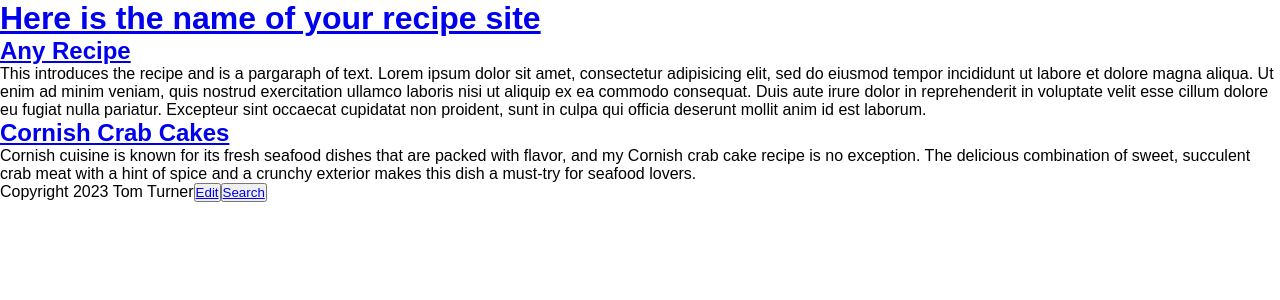
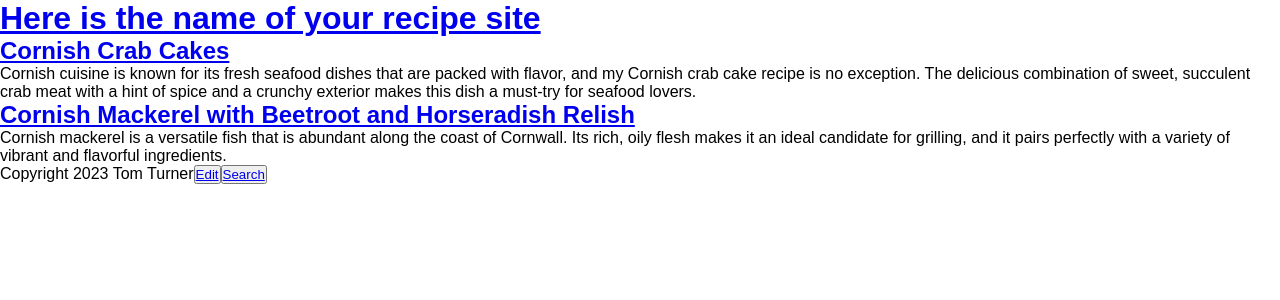
Before and after one commit to Tomturner11/CornishCatch, a Jekyll site: the page built from pages/recipelisting.md, in a window 1280 px wide. Shown: the top 300 px of the page. Built offline with Jekyll 4.4.1, drawn with Linux system fonts in a browser that asks for light colours; some of the changed lines change nothing that is shown.

Commit message:
Update Recipe “recipe2”

```diff
--- a/_recipes/recipe2.md
+++ b/_recipes/recipe2.md
@@ -1,32 +1,50 @@
 ---
+title: Cornish Mackerel with Beetroot and Horseradish Relish
+date: 2019-10-19
+order: 2
 layout: recipe
-title: Any Recipe
-date: 2019-10-19
 published: true
-order: 1
 ---
-This introduces the recipe and is a pargaraph of text. Lorem ipsum dolor sit amet, consectetur adipisicing elit, sed do eiusmod tempor incididunt ut labore et dolore magna aliqua. Ut enim ad minim veniam, quis nostrud exercitation ullamco laboris nisi ut aliquip ex ea commodo consequat. Duis aute irure dolor in reprehenderit in voluptate velit esse cillum dolore eu fugiat nulla pariatur. Excepteur sint occaecat cupidatat non proident, sunt in culpa qui officia deserunt mollit anim id est laborum.
+Cornish mackerel is a versatile fish that is abundant along the coast of Cornwall. Its rich, oily flesh makes it an ideal candidate for grilling, and it pairs perfectly with a variety of vibrant and flavorful ingredients.
+
+My recipe for Cornish Mackerel with Beetroot and Horseradish Relish showcases the bold flavors of this fish, combining it with the tangy sweetness of cooked beetroot and the sharp heat of horseradish. These flavors are brought together in a relish that provides a perfect complement to the delicate and flaky texture of the mackerel.
+
+This dish is not only delicious, but it is also incredibly nutritious, as mackerel is an excellent source of omega-3 fatty acids, which are essential for maintaining good health. With this recipe, you can enjoy the benefits of this superfood while also indulging in a delectable and satisfying meal.
+
+Whether you're a seafood lover or simply looking to explore new flavor combinations, my Cornish Mackerel with Beetroot and Horseradish Relish recipe is sure to impress.
+
+
+
+![Generated by DALL-E 2](../uploads/dall·e-2023-03-14-17.51.02-cornish-grilled-mackerel-with-beetroot-and-horseradish-relish.png "Cornish Mackerel with Beetroot and Horseradish Relish")
 
 ## Ingredients
 
-- prehenderit deserunt veniam sunt et.
-- Nulla ea est commodo minim quis.
-- Amet cillum mollit cupidatat sunt tempor qui quis sunt ipsum.
+* 4 Cornish mackerel fillets
+* Salt and black pepper
+* 2 tbsp olive oil
+* 2 medium-sized beetroot, cooked and peeled
+* 2 tbsp grated horseradish
+* 1 tbsp white wine vinegar
+* 1 tsp honey
+* 1 tbsp chopped parsley
 
 ## Method
 
-Veniam culpa ea cillum est qui ullamco velit esse labore. Proident aute irure dolore aliqua dolor reprehenderit duis enim eiusmod. Magna voluptate fugiat nulla sunt nostrud sit. Sit cupidatat cillum culpa sint ex eu.
+Preheat the grill to medium-high heat.
 
-Ullamco ullamco voluptate et nostrud aliquip nostrud cillum laboris qui ipsum cillum ad irure. Enim sunt proident cillum consectetur velit nostrud aliquip excepteur consequat officia laboris. Aute est qui exercitation voluptate irure dolor reprehenderit id laborum proident. Lorem eu proident est duis irure non est nostrud.
+Season the mackerel fillets with salt and black pepper, and brush with olive oil.
 
-Dolore commodo consequat proident adipisicing consectetur ut consequat et enim quis non excepteur cupidatat. Nostrud eiusmod aute proident in ex cupidatat enim. Nulla aliquip mollit incididunt aliqua velit do nisi. Ullamco magna ad culpa dolor sint mollit.
+Grill the mackerel fillets for 3-4 minutes on each side, or until cooked through.
 
-Ullamco esse Lorem nostrud consectetur elit. Veniam do excepteur exercitation adipisicing aliquip pariatur aliqua tempor minim. Nisi aute ut elit ut labore esse amet veniam ad sint ullamco minim est. Amet id non velit quis sit aliquip reprehenderit nisi ipsum pariatur sint enim reprehenderit. Qui id proident Lorem duis do nulla enim laboris commodo eu in enim esse.
+While the mackerel is grilling, prepare the relish.
 
-### For the sauce
+Grate the cooked beetroot into a mixing bowl.
 
-Lorem ipsum dolor sit amet, consectetur adipisicing elit, sed do eiusmod tempor incididunt ut labore et dolore magna aliqua. Ut enim ad minim veniam, quis nostrud exercitation ullamco laboris nisi ut aliquip ex ea commodo consequat. Duis aute irure dolor in reprehenderit in voluptate velit esse cillum dolore eu fugiat nulla pariatur. Excepteur sint occaecat cupidatat non proident, sunt in culpa qui officia deserunt mollit anim id est laborum.
+Add the grated horseradish, white wine vinegar, honey and chopped parsley.
 
+Mix well until all the ingredients are combined.
 
-- Serves 10
-- Cooking time 3 hours
+Serve the grilled mackerel fillets hot with the beetroot and horseradish relish on top. Enjoy!
+
+* Serves 2-4
+* Cooking time 40 mins
```
Also changed, not shown: 1 other file.
